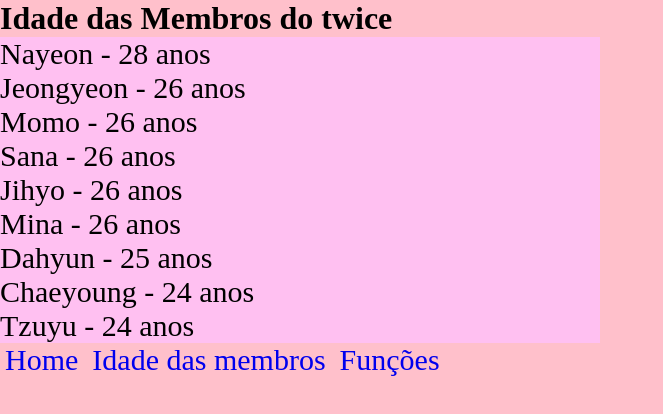
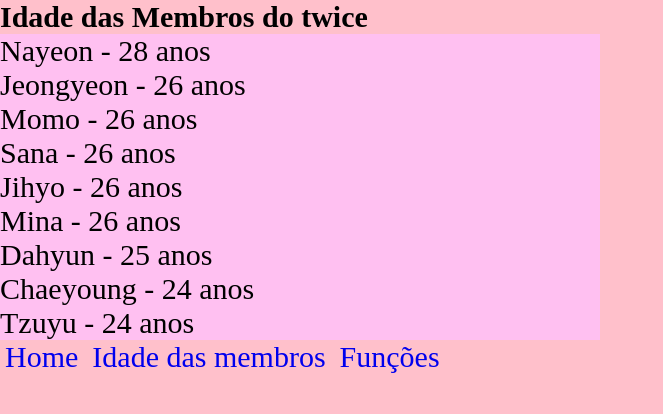
Before and after one commit to fabianofevereiro22/atividadedecss, a plain HTML site: page idade.html in a window 1280 px wide. Shown: the whole page, without its empty margins (0-663 px from the left). Drawn offline with Linux system fonts and the light colour scheme.

Commit message:
criei um site para o grupo sul-coreano Twice

```diff
--- a/idade.css
+++ b/idade.css
@@ -5,6 +5,9 @@
 }
 body{
     background-color: pink;
+}
+h1{
+    font-size: 30px;
 }
 .box2{
     border: 2px solid color rgb(255, 255, 255);
--- a/idade.html
+++ b/idade.html
@@ -7,7 +7,11 @@
     <link rel="stylesheet" href="idade.css">
 </head>
 <body>
+    <header>
     <h1>Idade das Membros do twice</h1>
+</header>
+    <main>
+        <article>
     <div class="box2">
     <ul>
         <li>Nayeon - 28 anos</li>
@@ -21,6 +25,8 @@
         <li>Tzuyu - 24 anos</li>
     </ul>
 </div>
+</article>
+</main>
     <footer>
         <div>
             <nav>
```
Also changed, not shown: funcao.html (+2 -0 lines), index.html (+2 -1 lines).
